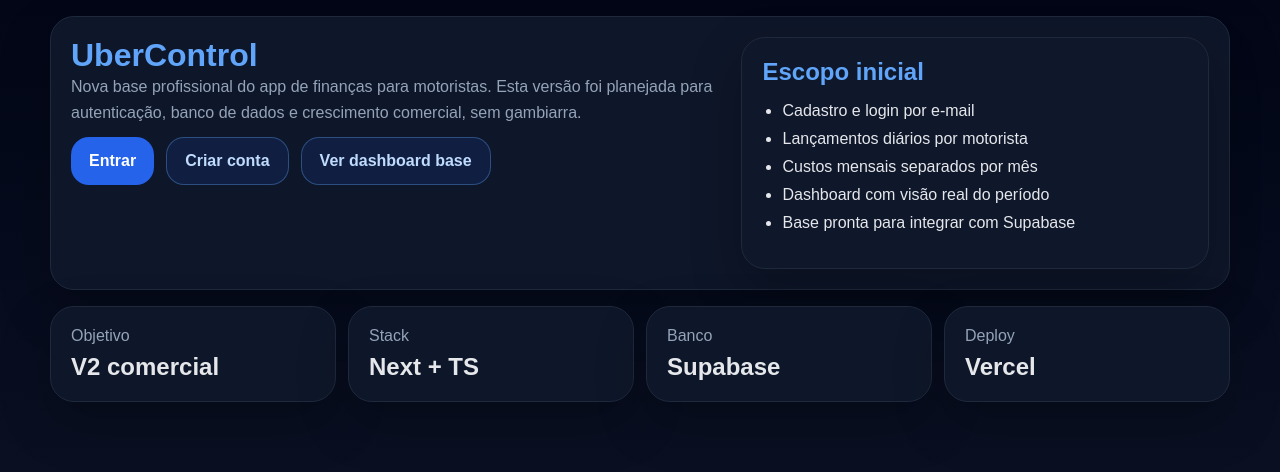
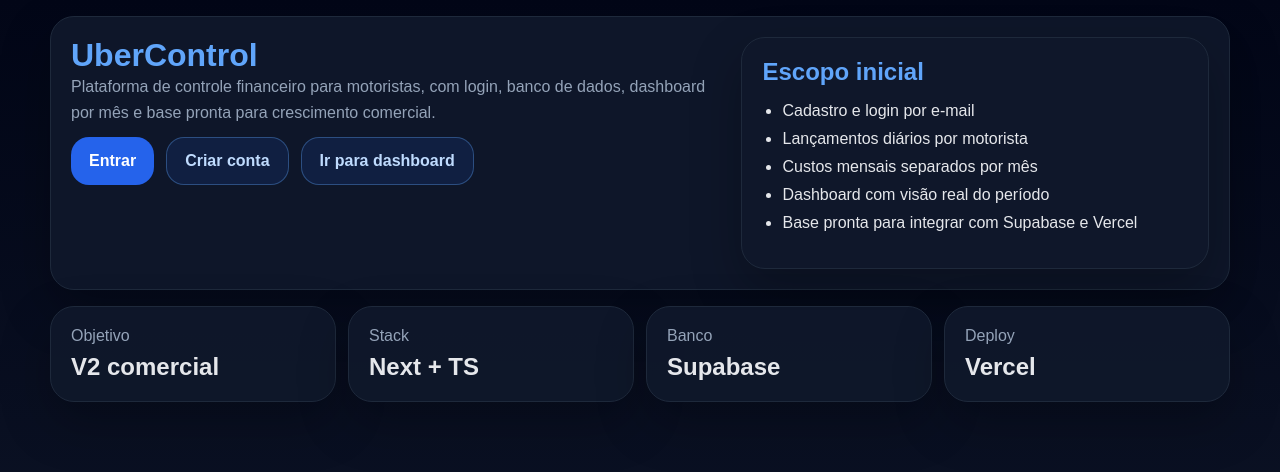
Before and after one commit to MarceloSalada/ubercontrol, a Next.js app: page / in a window 1280 px wide. Shown: the top 472 px of the page. Built offline with nearby package versions, Linux system fonts and the light colour scheme.

Commit message:
Update page.tsx

```diff
--- a/app/page.tsx
+++ b/app/page.tsx
@@ -5,7 +5,7 @@ const features = [
   "Lançamentos diários por motorista",
   "Custos mensais separados por mês",
   "Dashboard com visão real do período",
-  "Base pronta para integrar com Supabase",
+  "Base pronta para integrar com Supabase e Vercel",
 ];
 
 const kpis = [
@@ -23,18 +23,21 @@ export default function HomePage() {
           <div>
             <h1>UberControl</h1>
             <p>
-              Nova base profissional do app de finanças para motoristas. Esta versão foi planejada para
-              autenticação, banco de dados e crescimento comercial, sem gambiarra.
+              Plataforma de controle financeiro para motoristas, com login,
+              banco de dados, dashboard por mês e base pronta para crescimento comercial.
             </p>
+
             <div className="cta-row">
               <Link href="/login" className="primary-btn">
                 Entrar
               </Link>
+
               <Link href="/signup" className="secondary-btn">
                 Criar conta
               </Link>
+
               <Link href="/dashboard" className="secondary-btn">
-                Ver dashboard base
+                Ir para dashboard
               </Link>
             </div>
           </div>
```
